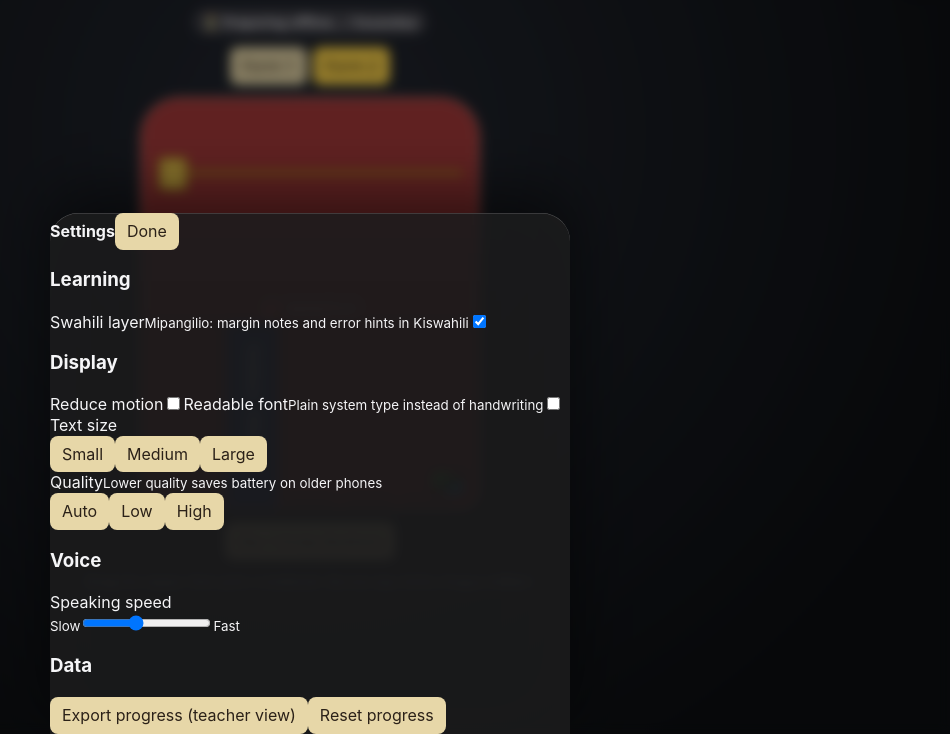
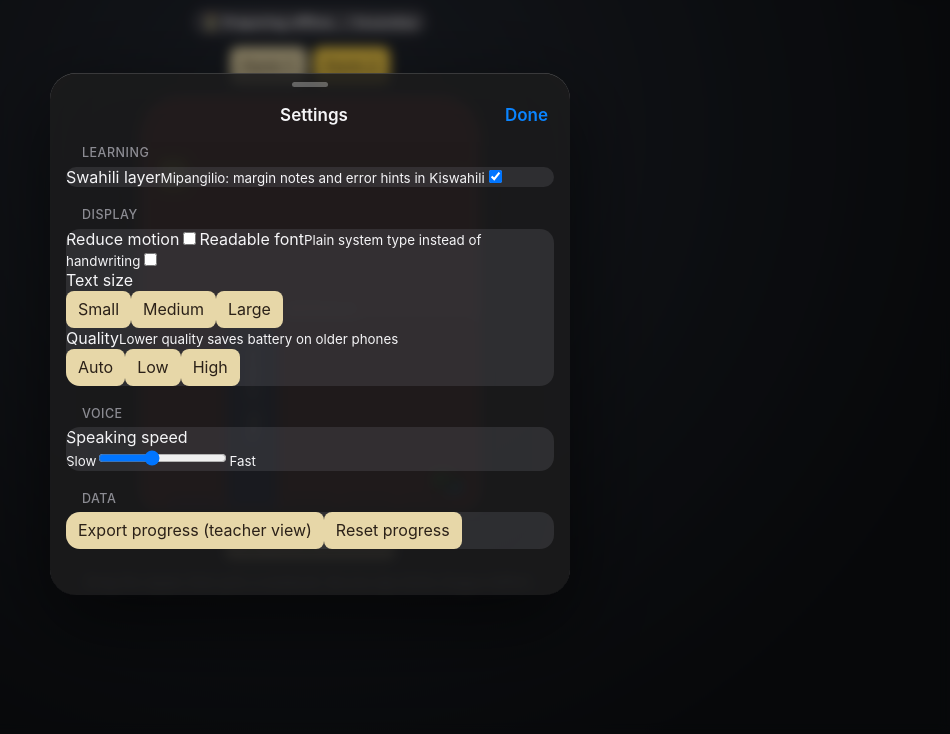
Before and after one commit to festomanolo/study, a website with bundled scripts: page index.html in a window 1280 px wide. Both pictures are taken after a click on the button "Settings". Shown: the part 66-800 px from the top of the page, without its empty margins (330-1280 px from the left). Built offline with nearby package versions, Linux system fonts and the light colour scheme.

Commit message:
style(style): harden style.css (3/5)
Agent: claude

Co-authored-by: festomanolo <festomanolofm@gmail.com>

```diff
--- a/style.css
+++ b/style.css
@@ -186,3 +186,10 @@ u.mark{text-decoration:2px underline #c0392b;text-underline-offset:3px;color:var
 @keyframes sx-fade{from{opacity:0}}
 .sx{--e:cubic-bezier(.32,.72,0,1);width:min(520px,100%);max-height:min(88vh,760px);display:flex;flex-direction:column;border-radius:28px 28px 0 0;background:rgba(28,28,30,.86);-webkit-backdrop-filter:blur(40px) saturate(190%);backdrop-filter:blur(40px) saturate(190%);box-shadow:inset 0 .5px 0 rgba(255,255,255,.28),0 -20px 60px rgba(0,0,0,.5);color:#f5f5f7;font:400 16px/1.3 -apple-system,BlinkMacSystemFont,"SF Pro Text",system-ui,sans-serif;padding-bottom:env(safe-area-inset-bottom,0);animation:sx-up .5s var(--e) both;transition:transform .4s var(--e)}
 @keyframes sx-up{from{transform:translateY(100%)}}
+@media(min-width:700px){.sx-ov{align-items:center}.sx{border-radius:26px;max-height:86vh;box-shadow:inset 0 .5px 0 rgba(255,255,255,.28),0 30px 80px rgba(0,0,0,.55);animation:sx-pop .45s var(--e) both}.sx-ov.out .sx{transform:scale(.96);opacity:0}@keyframes sx-pop{from{opacity:0;transform:scale(.94)}}.sx-grab{display:none}}
+.sx-grab{height:22px;flex:none;display:grid;place-items:center;cursor:grab;touch-action:none}.sx-grab i{width:36px;height:5px;border-radius:3px;background:rgba(255,255,255,.3)}
+.sx header{display:grid;grid-template-columns:1fr auto 1fr;align-items:center;padding:2px 12px 10px 20px;flex:none}.sx header b{font:600 17px -apple-system,"SF Pro Display",system-ui,sans-serif}
+.sx-done{justify-self:end;background:none!important;color:#0a84ff!important;font:600 17px -apple-system,system-ui,sans-serif;padding:8px 10px!important;border-radius:10px!important}.sx-done:active{opacity:.5}
+.sx-body{overflow-y:auto;padding:4px 16px 24px;overscroll-behavior:contain}
+.sx-g{margin-bottom:22px}.sx-g h3{margin:0 0 7px 16px;font:500 12.5px/1 -apple-system,system-ui,sans-serif;text-transform:uppercase;letter-spacing:.04em;color:rgba(235,235,245,.55)}
+.sx-list{border-radius:14px;background:rgba(120,120,128,.22);overflow:hidden}
```
